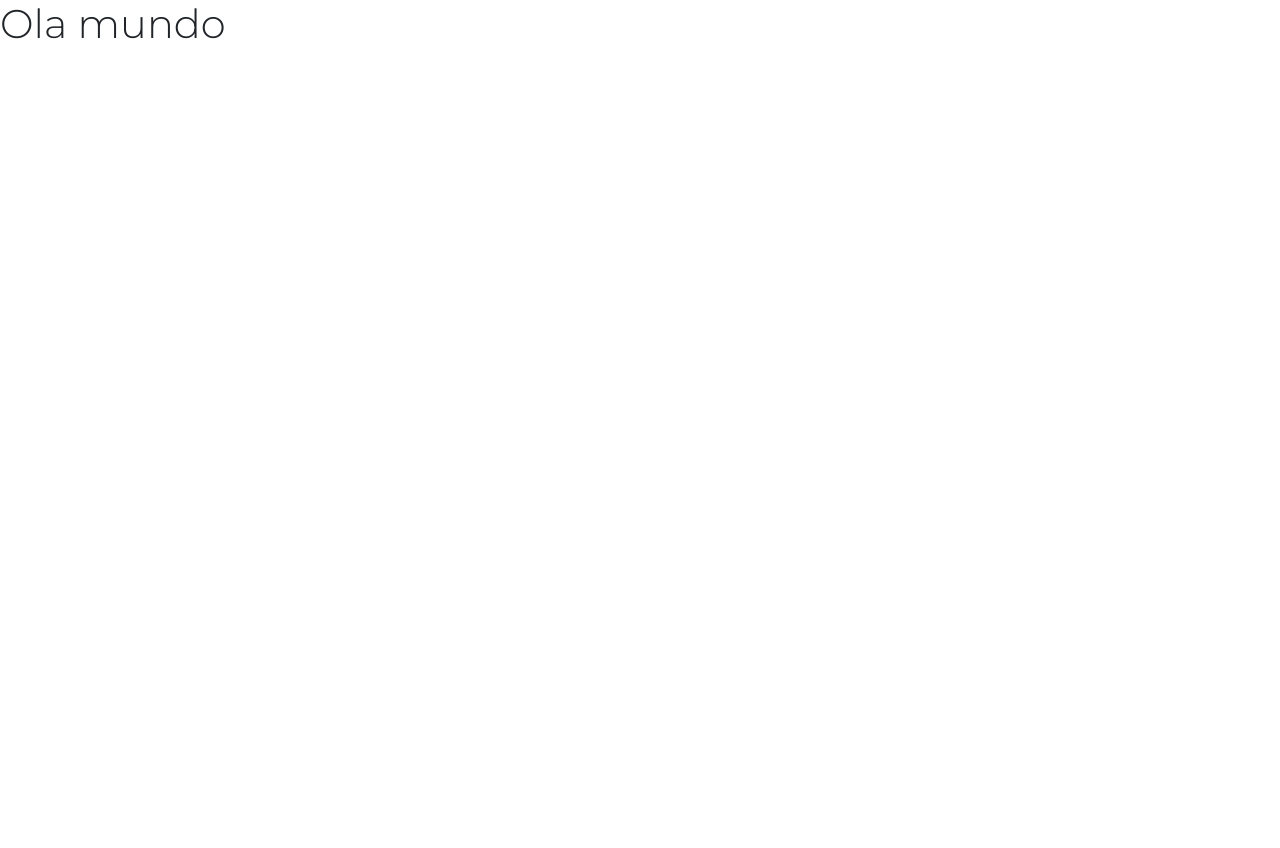
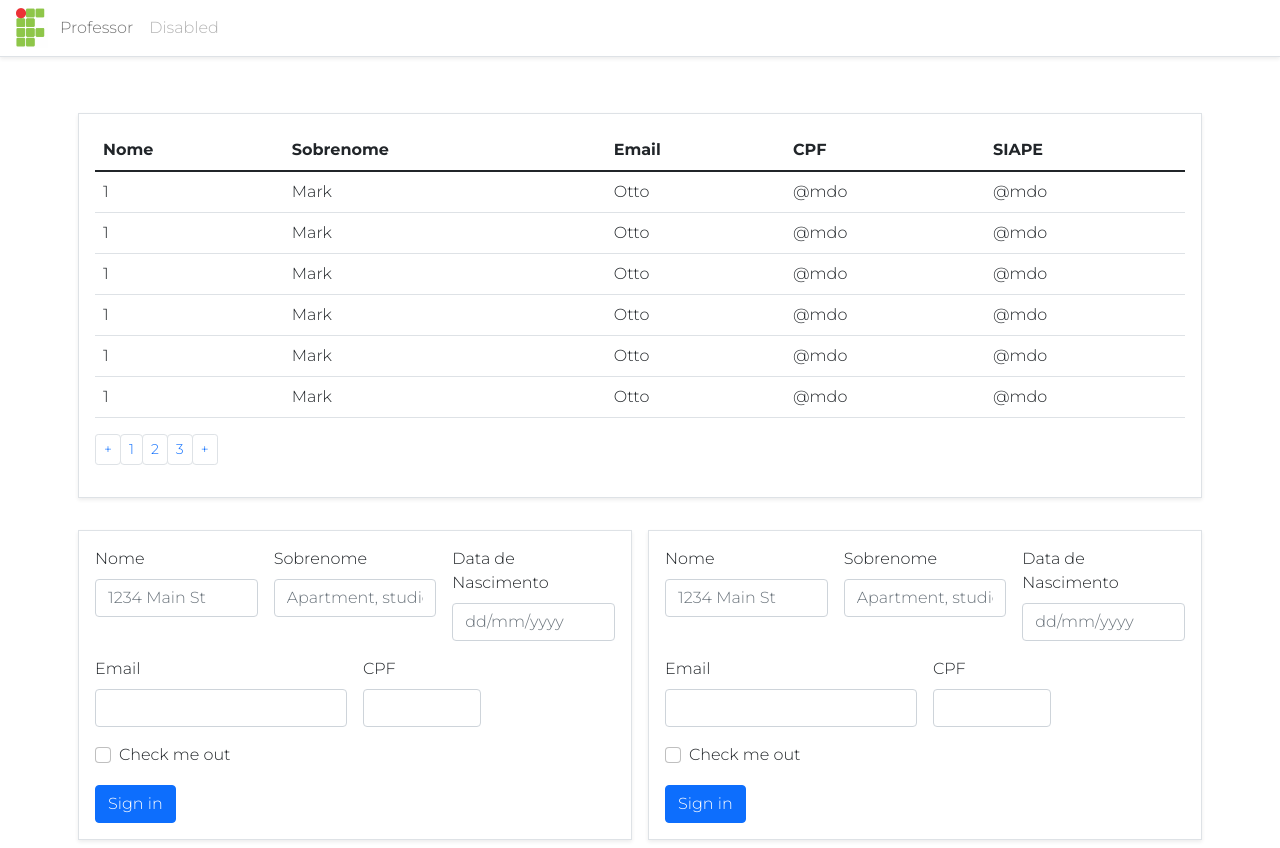
Before and after one commit to bMoki/HorariosAPI, a React (Create React App) app in the folder Frontend/: page /CadastroProf in a window 1280 px wide. Before the commit the page ends 800 px from the top, so only its background shows below. Built offline with nearby package versions, Linux system fonts and the light colour scheme.

Commit message:
Adicionados componentes do frontend

```diff
--- a/Frontend/package.json
+++ b/Frontend/package.json
@@ -14,6 +14,7 @@
     "bootstrap": "^5.1.1",
     "react": "^17.0.2",
     "react-dom": "^17.0.2",
+    "react-router-dom": "^5.3.0",
     "react-scripts": "4.0.3",
     "typescript": "^4.1.2",
     "web-vitals": "^1.0.1"
@@ -41,5 +42,8 @@
       "last 1 firefox version",
       "last 1 safari version"
     ]
+  },
+  "devDependencies": {
+    "@types/react-router-dom": "^5.1.9"
   }
 }
--- a/Frontend/src/App.tsx
+++ b/Frontend/src/App.tsx
@@ -1,8 +1,13 @@
+import Footer from "components/Footer";
+import NavBar from "components/NavBar";
+import Routes from "Routes";
+
+
 function App() {
   return (
-    <div>
-      <h1>Ola mundo</h1>
-    </div>
+    <>
+    <Routes />
+    </>
   );
 }
 
--- /dev/null
+++ b/Frontend/src/Pages/CadastroProf/index.tsx
@@ -0,0 +1,30 @@
+import Footer from "components/Footer";
+import Form from "components/Form";
+import NavBar from "components/NavBar";
+import TableProf from "components/Table";
+
+function Cadastro_Prof() {
+    return (
+        <>
+            <NavBar />
+            <div className="container">
+                <div className="row">
+                    <div className="col  border shadow-sm p-3 m-2">
+                        <TableProf />
+                    </div>
+                </div>
+                <div className="row">
+                    <div className="col border shadow-sm p-3  mt-4 m-2">
+                        <Form />
+                    </div>
+                    <div className="col border shadow-sm p-3  mt-4 m-2">
+                        <Form />
+                    </div>
+                </div>
+            </div>
+
+        </>
+    );
+}
+
+export default Cadastro_Prof;
--- /dev/null
+++ b/Frontend/src/Pages/Home/index.tsx
@@ -0,0 +1,16 @@
+import Footer from "components/Footer";
+import NavBar from "components/NavBar";
+
+function Home() {
+    return (
+        <>
+            <NavBar />
+            <div className="col-md-9 ms-sm-auto col-lg-10 px-md-4">
+                <h1>Ola mundo</h1>
+            </div>
+            <Footer/>
+        </>
+    );
+}
+
+export default Home;
--- /dev/null
+++ b/Frontend/src/Routes.tsx
@@ -0,0 +1,20 @@
+import CadastroProf from 'Pages/CadastroProf';
+import Home from 'Pages/Home';
+import { BrowserRouter, Switch, Route} from 'react-router-dom';
+
+function Routes() {
+    return (
+       <BrowserRouter>
+            <Switch>
+                <Route path="/" exact>
+                    <Home />
+                </Route>
+                <Route path="/CadastroProf">
+                    <CadastroProf />
+                </Route>
+            </Switch>
+       </BrowserRouter>
+    );
+}
+
+export default Routes;
--- /dev/null
+++ b/Frontend/src/components/Footer/index.tsx
@@ -0,0 +1,17 @@
+function Footer() {
+    return (
+        <footer className="footer mt-auto py-3 bg-dark">
+            <div className="container">
+                <p className="text-light">App desenvolvido por <a href="https://github.com/bMoki" target="_blank" rel="noreferrer">Breno Sonda</a></p>
+                <p className="text-light">
+                    <small>
+                        <strong>IFRS - Horarios</strong><br />
+                        Instituto Federal do Rio Grande do Sul - IFRS
+                    </small>
+                </p>
+            </div>
+        </footer>
+    );
+}
+
+export default Footer;
--- /dev/null
+++ b/Frontend/src/components/Form/index.tsx
@@ -0,0 +1,42 @@
+function Form() {
+    return (
+        <>
+            <form className="row g-3">
+            <div className="col-4">
+                    <label htmlFor="inputAddress" className="form-label">Nome</label>
+                    <input type="text" className="form-control" id="inputAddress" placeholder="1234 Main St" />
+                </div>
+                <div className="col-4">
+                    <label htmlFor="inputAddress2" className="form-label">Sobrenome</label>
+                    <input type="text" className="form-control" id="inputAddress2" placeholder="Apartment, studio, or floor" />
+                </div>
+                <div className="col-4">
+                    <label htmlFor="inputAddress2" className="form-label">Data de Nascimento</label>
+                    <input type="text" className="form-control" id="inputAddress2" placeholder="dd/mm/yyyy" />
+                </div>
+                <div className="col-md-6">
+                    <label htmlFor="inputEmail4" className="form-label">Email</label>
+                    <input type="email" className="form-control" id="inputEmail4" />
+                </div>
+
+                <div className="col-md-3">
+                    <label htmlFor="inputCity" className="form-label">CPF</label>
+                    <input type="text" className="form-control" id="inputCity" />
+                </div>
+                <div className="col-12">
+                    <div className="form-check">
+                        <input className="form-check-input" type="checkbox" id="gridCheck" />
+                        <label className="form-check-label" htmlFor="gridCheck">
+                            Check me out
+                        </label>
+                    </div>
+                </div>
+                <div className="col-12">
+                    <button type="submit" className="btn btn-primary">Sign in</button>
+                </div>
+            </form>
+        </>
+    );
+}
+
+export default Form;
--- /dev/null
+++ b/Frontend/src/components/NavBar/index.tsx
@@ -0,0 +1,39 @@
+import ImgIF from 'assets/img/logoIF.png';
+import { Link } from 'react-router-dom';
+
+function NavBar() {
+    return (
+        <>
+            <nav className="navbar navbar-expand-lg navbar-light border-bottom shadow-sm mb-5">
+                <div className="container-fluid">
+
+                    <button className="navbar-toggler " type="button" data-bs-toggle="collapse" data-bs-target="#navbarTogglerDemo01" aria-controls="navbarTogglerDemo01" aria-expanded="false" aria-label="Toggle navigation">
+                        <span className="navbar-toggler-icon"></span>
+                    </button>
+
+                    <Link to="/">
+                        <img src={ImgIF} alt="IF" width="40" className="px-1" />
+                    </Link>
+
+
+
+
+                    <div className="collapse navbar-collapse" id="navbarTogglerDemo01">
+                        <ul className="navbar-nav me-auto mb-2 mb-lg-0">
+                            <li className="nav-item">
+                                <Link to="/CadastroProf" className="nav-link">Professor</Link>
+
+                            </li>
+                            <li className="nav-item">
+                                <a className="nav-link disabled">Disabled</a>
+                            </li>
+                        </ul>
+
+                    </div>
+                </div>
+            </nav>
+        </>
+    );
+}
+
+export default NavBar;
--- /dev/null
+++ b/Frontend/src/components/Pagination/index.tsx
@@ -0,0 +1,17 @@
+function Pagination() {
+    return (
+        <>
+            <nav aria-label="Page navigation example">
+                <ul className="pagination pagination-sm">
+                    <li className="page-item"><button className="btn page-link">+</button></li>
+                    <li className="page-item"><button className="btn page-link">1</button></li>
+                    <li className="page-item"><button className="btn page-link">2</button></li>
+                    <li className="page-item"><button className="btn page-link">3</button></li>
+                    <li className="page-item"><button className="btn page-link">+</button></li>
+                </ul>
+            </nav>
+        </>
+    );
+}
+
+export default Pagination;
--- /dev/null
+++ b/Frontend/src/components/Table/index.tsx
@@ -0,0 +1,66 @@
+import Pagination from "components/Pagination";
+
+function TableProf() {
+    return (
+        <>
+            <table className="table table-hover table-responsive">
+                <thead>
+                    <tr>
+                        <th scope="col">Nome</th>
+                        <th scope="col">Sobrenome</th>
+                        <th scope="col">Email</th>
+                        <th scope="col">CPF</th>
+                        <th scope="col">SIAPE</th>
+                    </tr>
+                </thead>
+                <tbody>
+                    <tr>
+                        <td >1</td>
+                        <td>Mark</td>
+                        <td>Otto</td>
+                        <td>@mdo</td>
+                        <td>@mdo</td>
+                    </tr>
+                    <tr>
+                        <td >1</td>
+                        <td>Mark</td>
+                        <td>Otto</td>
+                        <td>@mdo</td>
+                        <td>@mdo</td>
+                    </tr>
+                    <tr>
+                        <td >1</td>
+                        <td>Mark</td>
+                        <td>Otto</td>
+                        <td>@mdo</td>
+                        <td>@mdo</td>
+                    </tr>
+                    <tr>
+                        <td >1</td>
+                        <td>Mark</td>
+                        <td>Otto</td>
+                        <td>@mdo</td>
+                        <td>@mdo</td>
+                    </tr>
+                    <tr>
+                        <td >1</td>
+                        <td>Mark</td>
+                        <td>Otto</td>
+                        <td>@mdo</td>
+                        <td>@mdo</td>
+                    </tr>
+                    <tr>
+                        <td >1</td>
+                        <td>Mark</td>
+                        <td>Otto</td>
+                        <td>@mdo</td>
+                        <td>@mdo</td>
+                    </tr>
+                </tbody>
+            </table>
+            <Pagination/>
+        </>
+    );
+}
+
+export default TableProf;
--- a/Frontend/src/index.tsx
+++ b/Frontend/src/index.tsx
@@ -1,6 +1,7 @@
 import React from 'react';
 import ReactDOM from 'react-dom';
 import 'bootstrap/dist/css/bootstrap.css';
+import 'bootstrap/dist/js/bootstrap.js';
 import 'assets/css/styles.css';
 import App from './App';
 
```
Also changed, not shown: Frontend/src/assets/img/logoIF.png (added), 1 other file (tests, documents, lock files or other folders).
